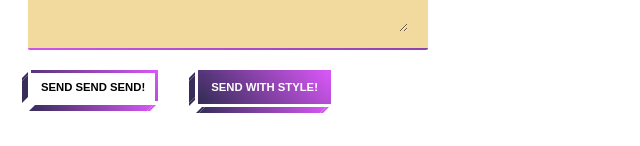
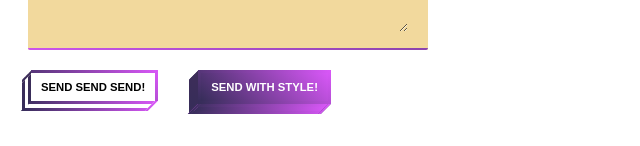
Before and after one commit to vermilion-tech/vt-rebuild-1, a Vue app: page / in a window 1280 px wide. Shown: the part 248-394 px from the top of the page, without its empty margins (0-640 px from the left). Built offline with nearby package versions, Linux system fonts and the light colour scheme; a web font is replaced by a local one.

Commit message:
had to make this content box

```diff
--- a/src/styles/_buttons.scss
+++ b/src/styles/_buttons.scss
@@ -1,6 +1,7 @@
 @import 'colors';
 
 .vt-gradient-btn {
+	box-sizing: content-box;
 	border: 3px solid $purple-dark;
 	border-image: linear-gradient(45deg, $purple-dark 0%, $purple-light 100%);
 	border-image-slice: 1 1 0 0;
```
